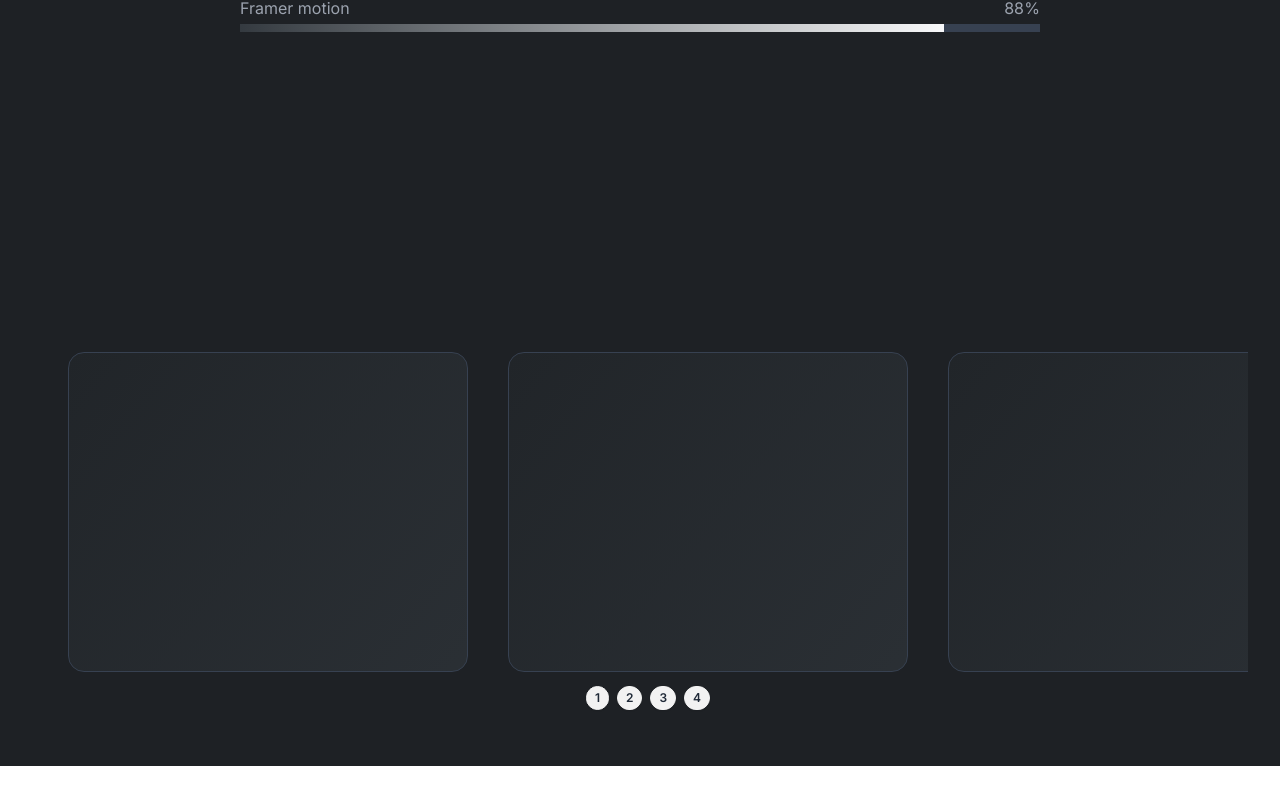
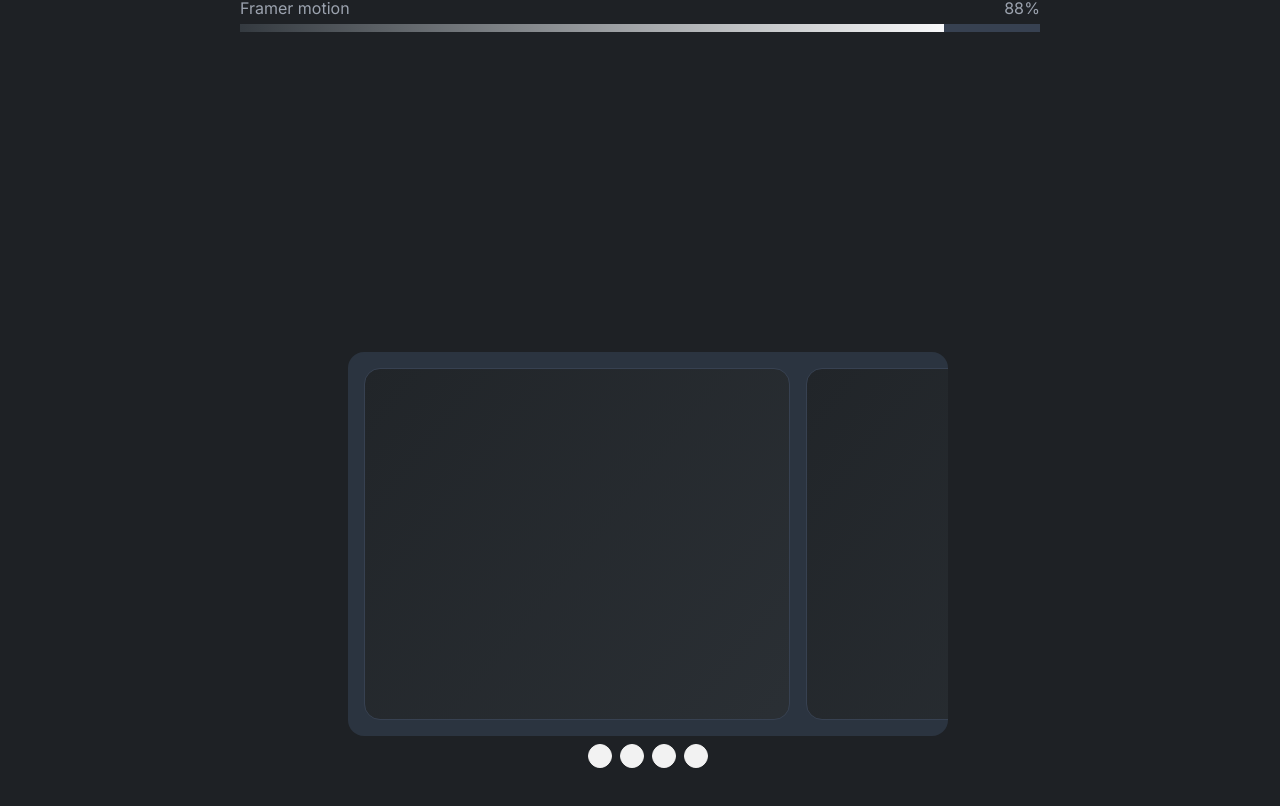
Before and after one commit to milosmladenovic89/my_website, a Next.js app in the folder my-app/: page / in a window 1280 px wide. Shown: the part 5853-6659 px from the top of the page. Before the commit the page ends 6619 px from the top, so only its background shows below. Built offline with nearby package versions, Linux system fonts and the light colour scheme.

Commit message:
carousel

```diff
--- a/my-app/app/components/Carousel/Carousel.tsx
+++ b/my-app/app/components/Carousel/Carousel.tsx
@@ -2,31 +2,30 @@
 
 export default function Carousel() {
     return (
-        <div className="w-full lg:w-1200p mx-auto mt-80">
+        <div className="w-full lg:w-1200p mx-auto mt-80 text-center">
 
+            <div className="carousel carousel-center w-1/2 h-96 p-4 space-x-4 bg-neutral rounded-box">
 
-            <div className="carousel carousel-center w-full">
-                <div id="item1" className="carousel-item lg:w-1/3 mx-5">
-                    <div className="border border-gray-700 rounded-2xl    h-80 box-grid-div w-full"></div>
+                <div id="item1" className="carousel-item w-3/4">
+                    <div className="border border-gray-700 rounded-2xl    h-full box-grid-div w-full"></div>
                 </div>
-                <div id="item2" className="carousel-item w-1/3 mx-5">
-                    <div className="border border-gray-700 rounded-2xl   h-80 box-grid-div w-full"></div>
+                <div id="item2" className="carousel-item w-3/4">
+                    <div className="border border-gray-700 rounded-2xl    h-full box-grid-div w-full"></div>
                 </div>
-                <div id="item3" className="carousel-item w-1/3 mx-5">
-                    <div className="border border-gray-700 rounded-2xl   h-80 box-grid-div w-full"></div>
+                <div id="item3" className="carousel-item w-3/4">
+                    <div className="border border-gray-700 rounded-2xl    h-full box-grid-div w-full"></div>
                 </div>
-                <div id="item4" className="carousel-item w-1/3 mx-5">
-                    <div className="border border-gray-700 rounded-2xl    h-80 box-grid-div w-full"></div>
+                <div id="item4" className="carousel-item w-3/4">
+                    <div className="border border-gray-700 rounded-2xl    h-full box-grid-div w-full"></div>
                 </div>
-
 
             </div>
 
             <div className="flex justify-center w-full py-2 gap-2">
-                <a href="#item1" className="btn btn-xs rounded-xl">1</a>
-                <a href="#item2" className="btn btn-xs rounded-xl">2</a>
-                <a href="#item3" className="btn btn-xs rounded-xl">3</a>
-                <a href="#item4" className="btn btn-xs rounded-xl">4</a>
+                <a href="#item1" className="btn rounded-xl h-2  w-6  btn-xs"></a>
+                <a href="#item2" className="btn rounded-xl h-2  w-6  btn-xs"></a>
+                <a href="#item3" className="btn rounded-xl h-2  w-6  btn-xs"></a>
+                <a href="#item4" className="btn rounded-xl h-2  w-6  btn-xs"></a>
             </div>
         </div>
     )
```
